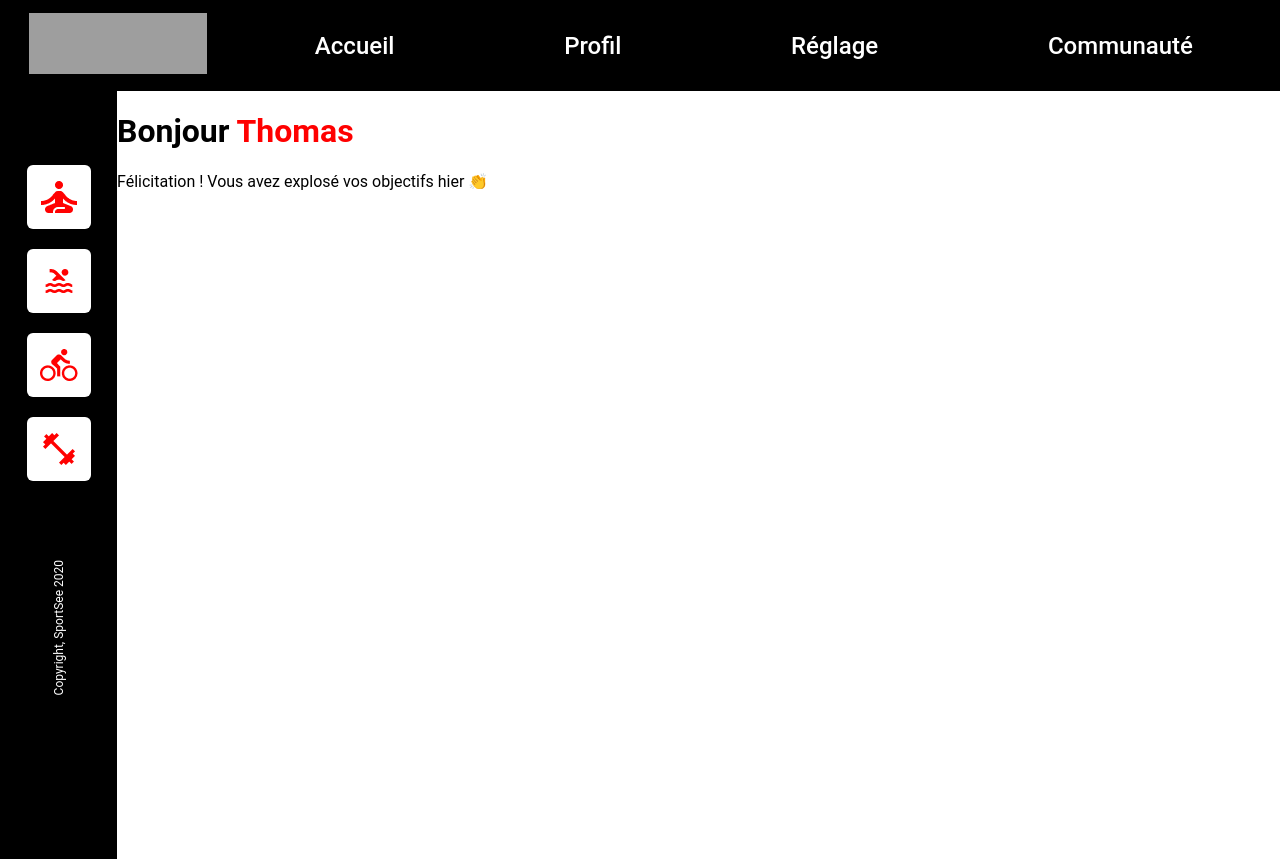
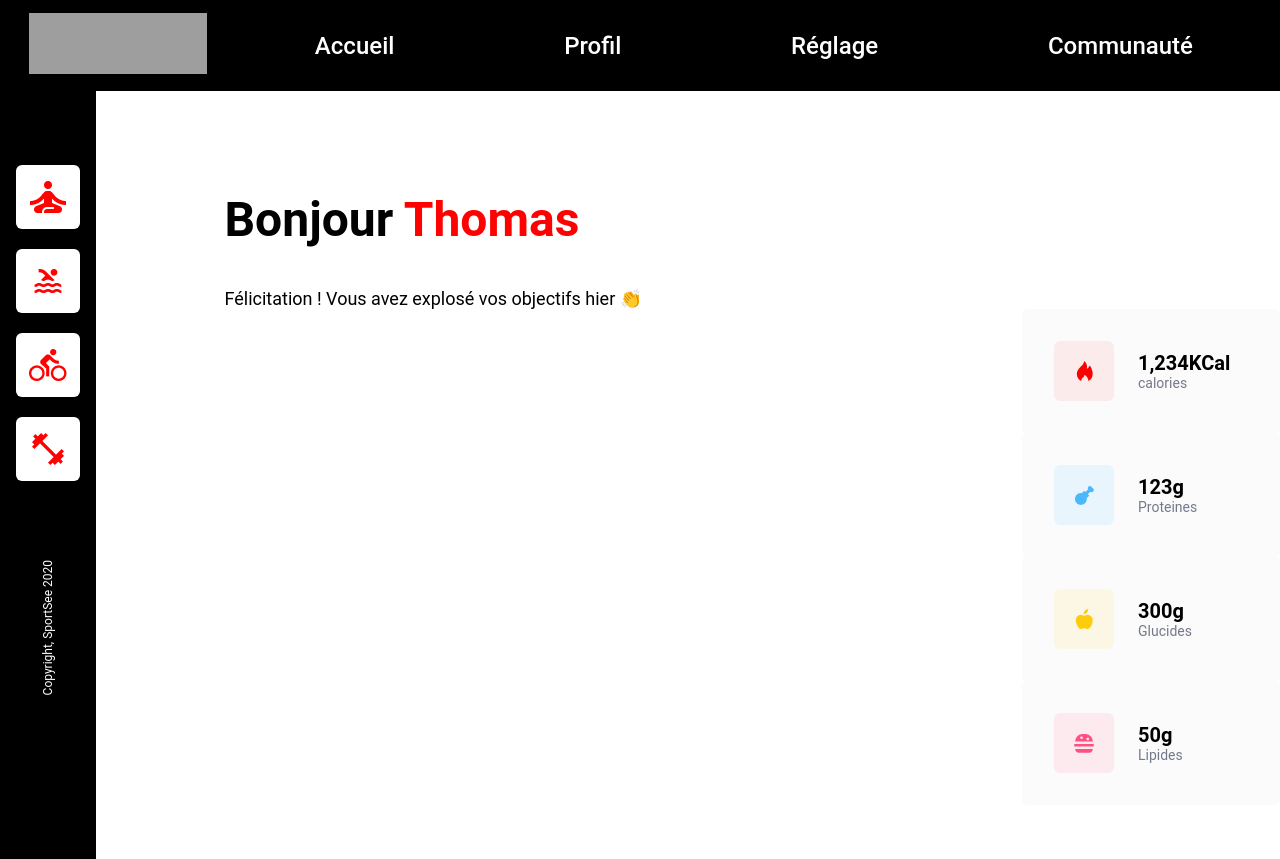
Before and after one commit to carra1358/amandine_carreno_p12_030322, a React (Create React App) app: page / in a window 1280 px wide. Shown: the top 859 px of the page. Built offline with nearby package versions, Linux system fonts and the light colour scheme; grey boxes are pictures that could not be loaded.

Commit message:
added user nutrition section

```diff
--- a/src/App.js
+++ b/src/App.js
@@ -2,10 +2,15 @@ import './styles/app.scss';
 import logoSportsee from "./assets/logo_sportsee.png"
 import yoga from "./assets/icons/yoga.png";
 import swim from "./assets/icons/swim.png";
-import barbel from "./assets/icons/barbel.png"
-import bike from "./assets/icons/bike.png"
+import barbel from "./assets/icons/barbel.png";
+import bike from "./assets/icons/bike.png";
 import Icon from './components/Icon';
 import Greetings from './components/Greetings';
+import Cards from './components/Cards';
+import apple from "./assets/icons/apple.png";
+import fire from "./assets/icons/fire.png";
+import cheeseburger from "./assets/icons/cheeseburger.png";
+import chicken from "./assets/icons/chicken.png";
 
 const iconsNav = [yoga,swim,bike,barbel]
 
@@ -30,7 +35,7 @@ function App() {
        <div className='vertical_bar'>
        <nav className='second_nav'>
             {iconsNav.map((icon) => {
-              return <a href='#' key={icon}><Icon src={icon} background="white" StyleName="icons_vertical_nav"/></a>
+              return <a href='#' key={icon}><Icon src={icon} background="white" StyleName="icons icons_vertical_nav"/></a>
             } )}
            </nav>
            <span className='copyright_text'>Copyright, SportSee 2020</span>
@@ -38,6 +43,16 @@ function App() {
 
          <main className='user_content'>
            <Greetings name={"Thomas"}/>
+           <div className='user_stats_container'>
+             <div className='user_graph_container'></div>
+            <div className='nutrition_container'>
+              <Cards nutritionNumber="1234" unit="KCal" category="calories" src={fire} background="rgba(255, 0, 0, 0.061)" StyleName="icons icons_nutrition"></Cards>
+              <Cards nutritionNumber="123" unit="g" category="Proteines" src={chicken} background="rgba(74, 184, 255, 0.1)" StyleName="icons icons_nutrition"></Cards>
+              <Cards nutritionNumber="300" unit="g" category="Glucides" src={apple} background="rgba(249, 206, 35, 0.1)" StyleName="icons icons_nutrition"></Cards>
+              <Cards nutritionNumber="50" unit="g" category="Lipides" src={cheeseburger} background="rgba(253, 81, 129, 0.1)" StyleName="icons icons_nutrition"></Cards>
+
+            </div>
+           </div>
          </main>
        </div>
     </div>
--- /dev/null
+++ b/src/components/Cards.jsx
@@ -0,0 +1,20 @@
+import Icon from "./Icon";
+
+
+function Cards({nutritionNumber,unit,category,src,background,StyleName}){
+
+    return(
+        <div className="cards">
+          <Icon src={src} background={background} StyleName={StyleName} alt=" "></Icon>
+           <div className="user_nutrition">
+               <p>{nutritionNumber < 1000 ? nutritionNumber  : nutritionNumber.split("")[0]+","+nutritionNumber.split("").slice(1).join("")}{unit}</p>
+               <p>{category}</p>
+
+           </div>
+        </div>
+    )
+
+}
+
+
+export default Cards;
--- a/src/components/Greetings.jsx
+++ b/src/components/Greetings.jsx
@@ -4,7 +4,7 @@ function Greetings ({name}){
 
     return(
 
-        <div>
+        <div className="greetings">
             <h1>Bonjour <span className="greettings_name">{name}</span></h1>
             <p className="greetings_message">Félicitation ! Vous avez explosé vos objectifs hier 👏</p>
 
--- /dev/null
+++ b/src/styles/_cards.scss
@@ -0,0 +1,25 @@
+.cards{
+    width: 258px;
+    height: 124px;
+    border-radius: 5px;
+    background-color: #FBFBFB;
+    display: flex;
+    align-items: center;
+}
+
+.user_nutrition{
+
+    p:first-child{
+        font-weight: 700;
+        font-size: 20px;
+        margin: 0;
+
+    }
+
+    p:last-child{
+        color:  #74798C;
+        font-size: 14px;
+        margin: 0;
+    }
+
+}
--- a/src/styles/_greetings.scss
+++ b/src/styles/_greetings.scss
@@ -1,4 +1,17 @@
 
-.greettings_name{
-    color: red;
+.greetings{
+    h1{
+        font-size: 48px;
+       margin-bottom: 40px;
+    }
+    .greettings_name{
+        color: #FF0101;
+    }
 }
+
+
+
+.greetings_message{
+    margin: 0;
+    font-size: 18px ;
+}
--- a/src/styles/_icon.scss
+++ b/src/styles/_icon.scss
@@ -1,9 +1,20 @@
+.icons {
+    display: flex;
+    justify-content: center;
+    align-items: center;
+    border-radius: 6px;
+}
+
 .icons_vertical_nav{
     width: 64px;
     height: 64px;
-    border-radius: 6px;
     margin-bottom: 20px;
-    display: flex;
-    justify-content: center;
-    align-items: center;
+
 }
+
+.icons_nutrition{
+    width: 60px;
+    height: 60px;
+    margin-right: 24px;
+    margin-left: 32px;
+}
--- a/src/styles/app.scss
+++ b/src/styles/app.scss
@@ -1,5 +1,6 @@
 @use "_greetings.scss";
 @use "_icon.scss";
+@use "_cards.scss";
 
 .nav_container{
     width: 76%;
@@ -70,3 +71,25 @@
     margin-top:59px ;
 
 }
+
+.user_content{
+    width: 100%;
+    margin-left: 10%;
+
+    margin-top: 68px;
+}
+
+.user_stats_container{
+    display: flex;
+    justify-content: space-between;
+}
+
+.user_graph_container{
+width:74%;
+height: 200px;
+color: rgb(6, 8, 8);
+}
+
+.user_nutrition_container{
+    margin-right: 90px;
+}
```
